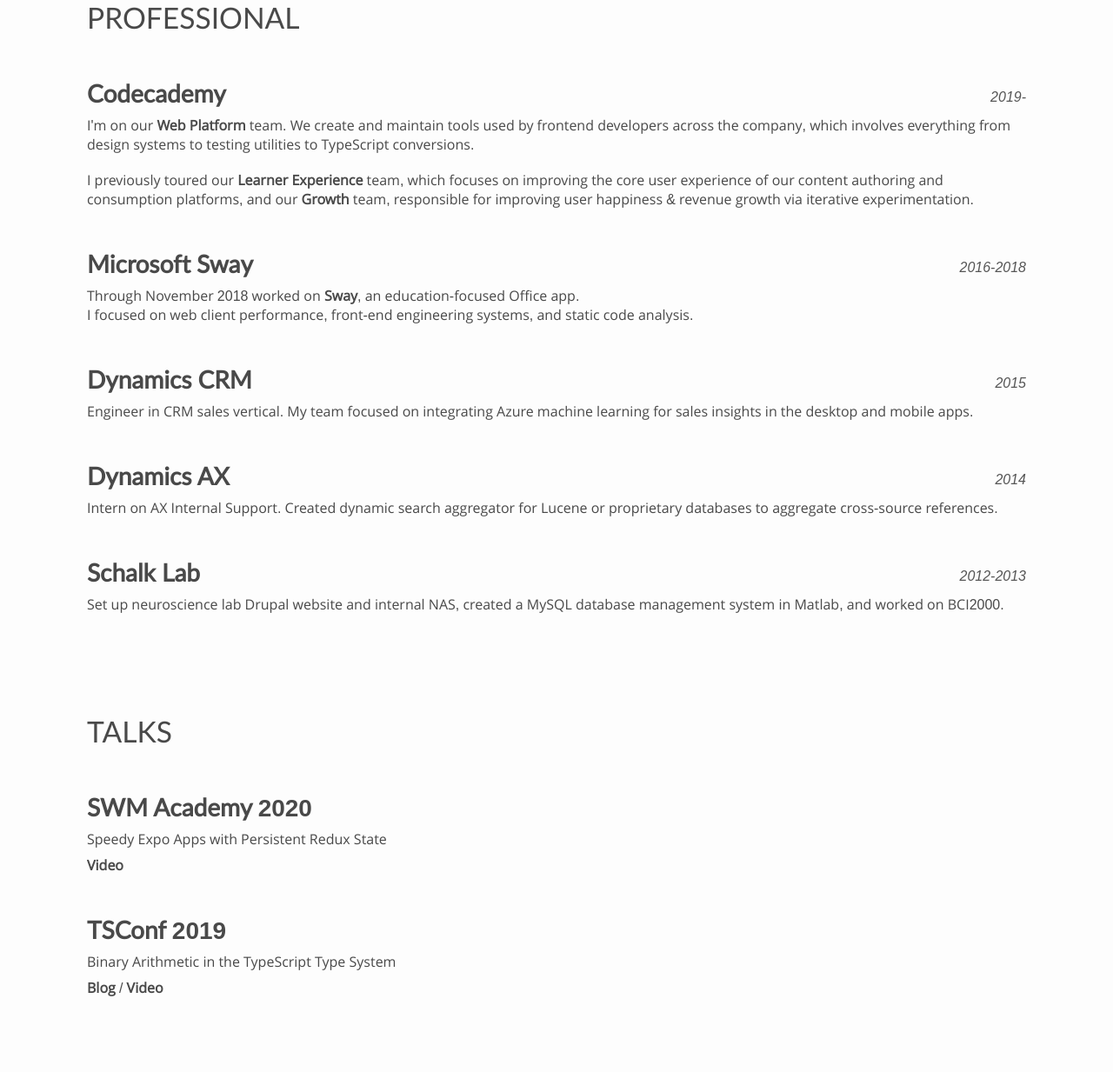
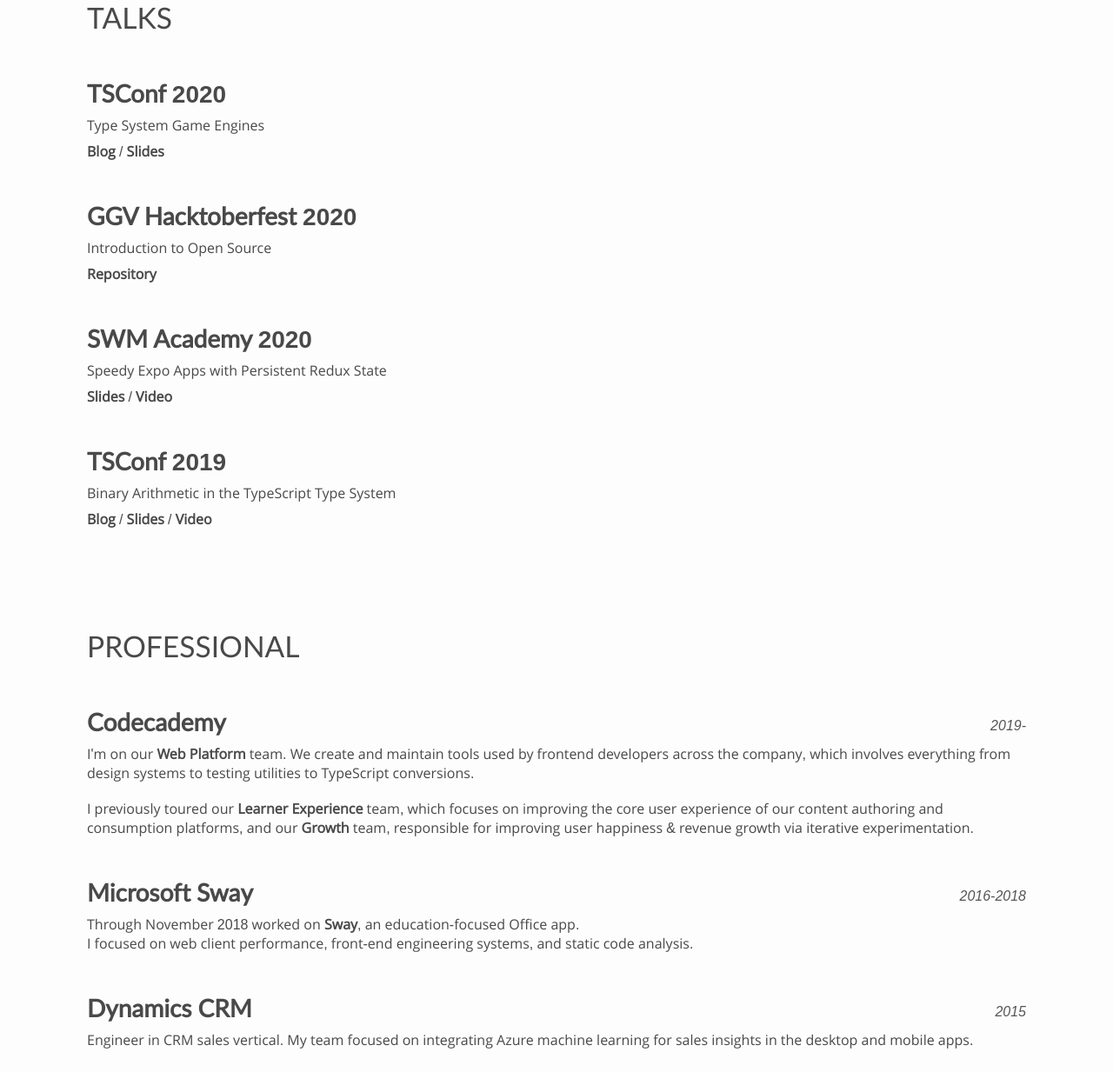
Before and after one commit to JoshuaKGoldberg/joshuakgoldberg-dot-com-old, a website: page src/index.html in a window 1280 px wide. Shown: the part 289-1522 px from the top of the page at 87% size. Drawn offline with Linux system fonts and the light colour scheme.

Commit message:
Moved talks to top of page for TSConf 2020 and GGV Hacktoberfest

```diff
--- a/src/index.css
+++ b/src/index.css
@@ -384,6 +384,8 @@
 
   .callout-groups {
     margin-top: 3.5rem;
+    row-gap: 2rem;
+    flex-wrap: wrap;
   }
 
   .group {
@@ -391,6 +393,10 @@
     font-size: 0.84em;
     border-bottom: none;
     flex: 1;
+  }
+
+  .group-large {
+    min-width: 40%;
   }
 
   .group img {
--- a/src/index.html
+++ b/src/index.html
@@ -28,10 +28,10 @@
           <a href="#contact">Contact</a>
         </li>
         <li>
-          <a href="#professional">Professional</a>
+          <a href="#talks">Talks</a>
         </li>
         <li>
-          <a href="#talks">Talks</a>
+          <a href="#professional">Professional</a>
         </li>
         <li>
           <a href="#projects">Projects</a>
@@ -86,6 +86,126 @@
             </li>
           </ul>
         </div>
+      </section>
+
+      <section id="talks">
+        <h2>Talks</h2>
+
+        <ul class="groups callout-groups">
+          <li class="group callout-group group-large">
+            <h3>
+              <a href="https://tsconf.io" rel="noopener" target="_blank">
+                TSConf 2020
+              </a>
+            </h3>
+            <p class="talk">
+              Type System Game Engines
+            </p>
+            <p class="links">
+              <a
+                href="https://blog.joshuakgoldberg.com/type-system-game-engines"
+                rel="noopener"
+                target="_blank"
+              >
+                Blog
+              </a>
+              /
+
+              <a
+                href="https://1drv.ms/p/s!AvUc1cvPrJnWvtEWI5Fd_5Va4n3ggg?e=XnppFL"
+                rel="noopener"
+                target="_blank"
+              >
+                Slides
+              </a>
+            </p>
+          </li>
+          <li class="group callout-group group-large">
+            <h3>
+              <a href="https://dsc.community.dev/events/details/developer-student-clubs-guru-ghasidas-vishwavidyalaya-presents-hacktoberfest-2020-expert-talk-warmup-sessions/#/" rel="noopener" target="_blank">
+                GGV Hacktoberfest 2020
+              </a>
+            </h3>
+            <p class="talk">
+              Introduction to Open Source
+            </p>
+            <p class="links">
+              <a
+                href="https://github.com/JoshuaKGoldberg/hello-josh-goldberg"
+                rel="noopener"
+                target="_blank"
+              >
+                Repository
+              </a>
+            </p>
+          </li>
+          <li class="group callout-group group-large">
+            <h3>
+              <a
+                href="https://swmansion.com/academy/webinars/josh-goldberg-speedy-expo-apps-with-persistent-redux-state"
+                rel="noopener"
+                target="_blank"
+              >
+                SWM Academy 2020
+              </a>
+            </h3>
+            <p class="talk">
+              Speedy Expo Apps with Persistent Redux State
+            </p>
+            <p class="links">
+              <a
+                href="https://1drv.ms/p/s!AvUc1cvPrJnWvqNRDN6yLPZvYTb8KA?e=aNxTrY"
+                rel="noopener"
+                target="_blank"
+              >
+                Slides
+              </a>
+              /
+              <a
+                href="https://www.youtube.com/watch?v=tCELipPoMZM"
+                rel="noopener"
+                target="_blank"
+              >
+                Video
+              </a>
+            </p>
+          </li>
+          <li class="group callout-group group-large">
+            <h3>
+              <a href="https://tsconf.io/2019/index.html" rel="noopener" target="_blank">
+                TSConf 2019
+              </a>
+            </h3>
+            <p class="talk">
+              Binary Arithmetic in the TypeScript Type System
+            </p>
+            <p class="links">
+              <a
+                href="https://blog.joshuakgoldberg.com/binary-arithmetic"
+                rel="noopener"
+                target="_blank"
+              >
+                Blog
+              </a>
+              /
+              <a
+                href="https://1drv.ms/p/s!AvUc1cvPrJnWvqNRDN6yLPZvYTb8KA?e=aNxTrY"
+                rel="noopener"
+                target="_blank"
+              >
+                Slides
+              </a>
+              /
+              <a
+                href="https://www.youtube.com/watch?v=7lyb22x9tcM"
+                rel="noopener"
+                target="_blank"
+              >
+                Video
+              </a>
+            </p>
+          </li>
+        </ul>
       </section>
 
       <section id="professional">
@@ -194,63 +314,6 @@
             <p>
               Set up neuroscience lab Drupal website and internal NAS, created a
               MySQL database management system in Matlab, and worked on BCI2000.
-            </p>
-          </li>
-        </ul>
-      </section>
-
-      <section id="talks">
-        <h2>Talks</h2>
-
-        <ul class="groups">
-          <li class="group">
-            <h3>
-              <a
-                href="https://swmansion.com/academy/webinars/josh-goldberg-speedy-expo-apps-with-persistent-redux-state"
-                rel="noopener"
-                target="_blank"
-              >
-                SWM Academy 2020
-              </a>
-            </h3>
-            <p class="talk">
-              Speedy Expo Apps with Persistent Redux State
-            </p>
-            <p class="links">
-              <a
-                href="https://www.youtube.com/watch?v=tCELipPoMZM"
-                rel="noopener"
-                target="_blank"
-              >
-                Video
-              </a>
-            </p>
-          </li>
-          <li class="group">
-            <h3>
-              <a href="https://tsconf.io" rel="noopener" target="_blank">
-                TSConf 2019
-              </a>
-            </h3>
-            <p class="talk">
-              Binary Arithmetic in the TypeScript Type System
-            </p>
-            <p class="links">
-              <a
-                href="https://blog.joshuakgoldberg.com/binary-arithmetic"
-                rel="noopener"
-                target="_blank"
-              >
-                Blog
-              </a>
-              /
-              <a
-                href="https://www.youtube.com/watch?v=7lyb22x9tcM"
-                rel="noopener"
-                target="_blank"
-              >
-                Video
-              </a>
             </p>
           </li>
         </ul>
```
